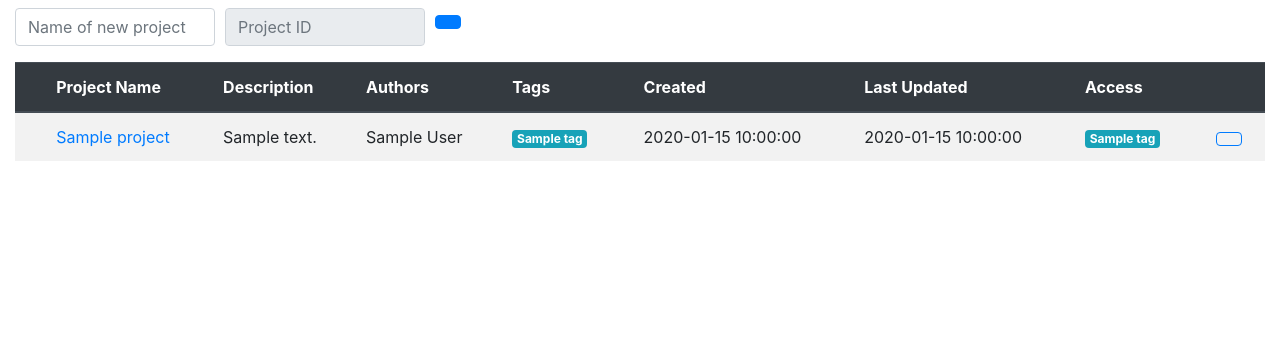
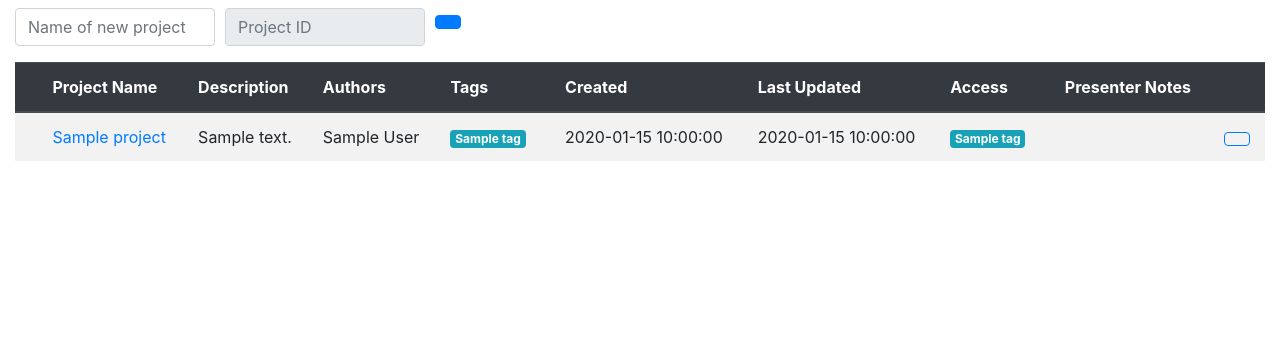
Before and after one commit to ove/ove-asset-manager, a Python web app: template ui/templates/project-list.html in a window 1280 px wide. Shown: the part 56-420 px from the top of the page. Run offline with Jinja, Linux system fonts and the light colour scheme; the template is opened without the code that fills it: most values are stand-ins (such as "Sample title", 1, 10 or a date in 2020); some libraries are stand-ins or nearby versions.

Commit message:
add metadata field linking to presenter notes (fix #214) (#215)

```diff
--- a/common/entities.py
+++ b/common/entities.py
@@ -7,7 +7,7 @@ from common.util import append_slash, to_bool
 
 class OveProjectMeta:
     EDITABLE_FIELDS = ["name", "description", "tags", "authors", "publications", "notes", "thumbnail", "controller",
-                       "video_controller", "html_controller", "default_mode", "versions"]
+                       "video_controller", "html_controller", "default_mode", "versions", "presenter_notes"]
 
     def __init__(self, **kwargs):
         self.id = kwargs.get("id", "") or ""
@@ -25,6 +25,7 @@ class OveProjectMeta:
         self.url = kwargs.get("url", "") or ""
         self.default_mode = kwargs.get("default_mode", "") or ""
         self.versions = kwargs.get("versions", "") or ""
+        self.presenter_notes = kwargs.get("presenter_notes", "") or ""
 
     def to_json(self) -> Dict:
         result = dict(self.__dict__)
@@ -46,7 +47,8 @@ class OveProjectMeta:
             "tags": self.tags,
             "url": self.url,
             "default_mode": self.default_mode,
-            "versions": self.versions
+            "versions": self.versions,
+            "presenter_notes": self.presenter_notes
         }
 
 
--- a/ui/templates/project-edit.html
+++ b/ui/templates/project-edit.html
@@ -40,6 +40,12 @@
                         <label for="authors" class="col-3 col-form-label">Authors</label>
                         <div class="col-9">
                             <textarea name="authors" id="authors" class="form-control" rows="2">{{ project.authors }}</textarea>
+                        </div>
+                    </div>
+                    <div class="form-group row">
+                        <label for="presenter_notes" class="col-3 col-form-label">Presenter Notes Link</label>
+                        <div class="col-9">
+                            <input name="presenter_notes" id="presenter_notes" value="{{ project.presenter_notes }}" type="text" class="form-control" required>
                         </div>
                     </div>
                     <div class="form-group row">
--- a/ui/templates/project-list.html
+++ b/ui/templates/project-list.html
@@ -8,7 +8,7 @@
                 autoWidth: false,
                 pageLength: 10,
                 order: [1, 'asc'],
-                columns: [{width: 20}, {width: "15%"}, null, null, {width: "15%"}, {width: "10%"}, {width: "10%"}, {width: "10%"}, {width: 20, orderable: false}]
+                columns: [{width: 20}, {width: "15%"}, null, null, {width: "15%"}, {width: "10%"}, {width: "10%"}, {width: "10%"}, {width: "5%"}, {width: 20, orderable: false}]
             });
 
             $('#project_name').keypress(function (event) {
@@ -68,6 +68,7 @@
             <th scope="col">Created</th>
             <th scope="col">Last Updated</th>
             <th scope="col">Access <i class="fas fa-shield-alt"></i></th>
+            <th scope="col">Presenter Notes</th>
             <th scope="col"></th>
         </tr>
         </thead>
@@ -110,6 +111,15 @@
                     {% endif %}
                 </td>
                 <td>
+                    {% if project.presenter_notes %}
+                        <span style="display: none;">Yes - has notes</span> <!-- for sorting only -->
+                        <span data-toggle="tooltip" data-placement="top" title="Notes or script for presenters"><a href="{{ project.presenter_notes }}"> <i class="fas fa-file-alt"></i> </a></span>
+                    {% else %}
+                        <span style="display: none;">No - has no notes</span> <!-- for sorting only -->
+                    {% endif %}
+                </td>
+
+                <td>
                     <div class="btn-group" role="group" aria-label="Toolbox">
                         <a href="/view/store/{{ store_id }}/project/{{ project.id }}" class="btn btn-outline-primary"
                            data-toggle="tooltip" data-placement="top" title="List assets in project">
```
Also changed, not shown: ui/templates/project-index.html (+10 -1 lines).
